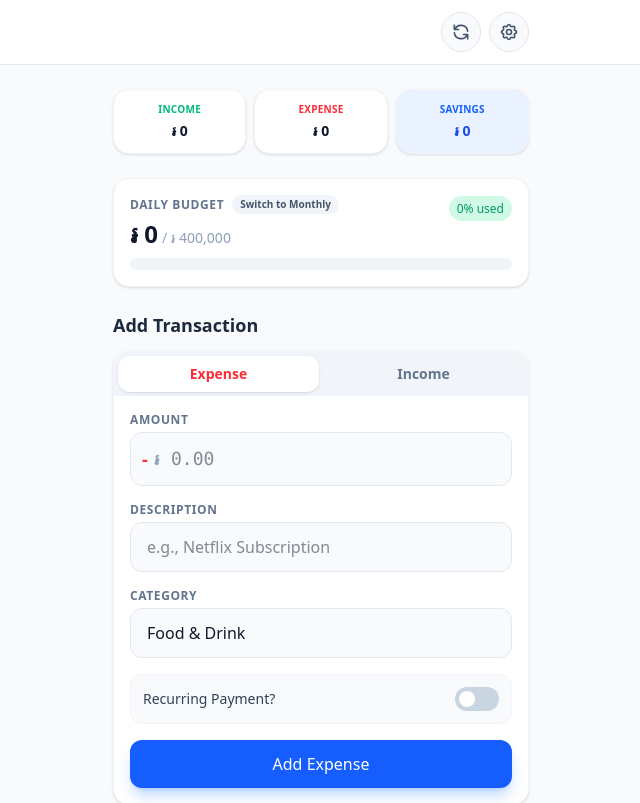
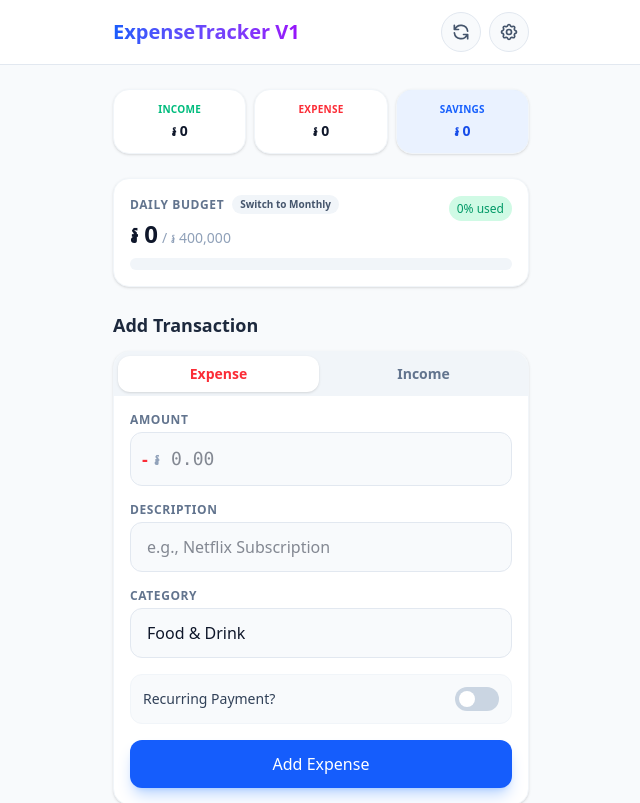
Before and after one commit to nuonvakhim/Expense-Tracking, a React (Vite) app: page / in a window 1280 px wide. Shown: the top 803 px of the page, without its empty margins (319-959 px from the left). Built offline with nearby package versions, Linux system fonts and the light colour scheme.

Commit message:
fix project

```diff
--- a/src/App.tsx
+++ b/src/App.tsx
@@ -231,7 +231,7 @@
       {/* Header */}
       <header className="bg-white border-b border-slate-200 sticky top-0 z-20">
         <div className="max-w-md mx-auto px-4 py-3 flex items-center justify-between">
-          <h1 className="text-xl font-bold from-blue-600 to-purple-600 bg-clip-text text-transparent">
+          <h1 className="text-xl font-bold bg-gradient-to-r   from-blue-600 to-purple-600 bg-clip-text text-transparent">
             ExpenseTracker V1
           </h1>
           <div className="flex gap-2">
```
